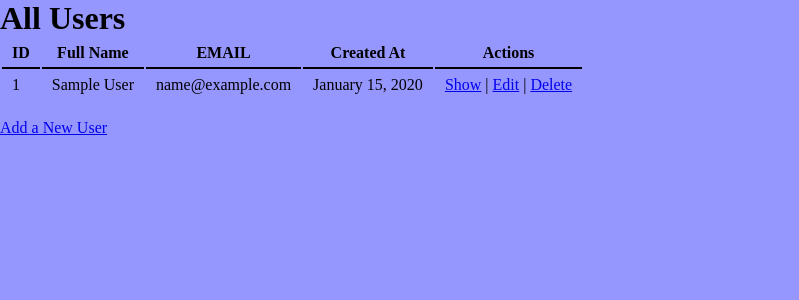
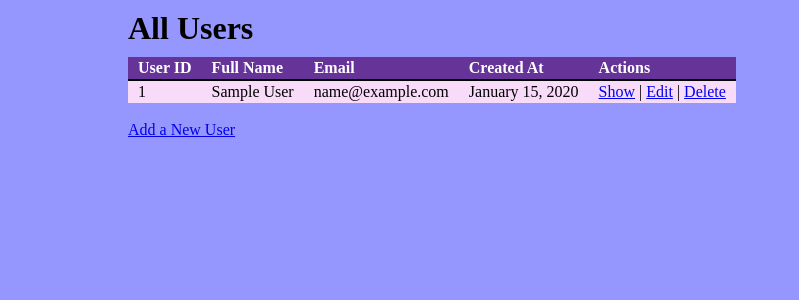
Before and after one commit to mjstafford/Python, a Flask app: template flask_mysql/assignments/users_CR/users_cr_app/templates/read.html in a window 1280 px wide. Shown: the top 300 px of the page, without its empty margins (0-799 px from the left). Run offline with Flask 2, Linux system fonts and the light colour scheme; the template is opened without the code that fills it: most values are stand-ins (such as "Sample title", 1, 10 or a date in 2020).

Commit message:
improved css formatting added

```diff
--- a/flask_mysql/assignments/users_CR/users_cr_app/controllers/users.py
+++ b/flask_mysql/assignments/users_CR/users_cr_app/controllers/users.py
@@ -5,7 +5,7 @@ from users_cr_app.models.user import User
 
 @app.route('/users')
 def read():
-    return render_template('read.html', all_users=User.get_all())
+    return render_template('read.html', all_users=User.get_all(), count=0)
 
 
 @app.route('/users/new')
--- a/flask_mysql/assignments/users_CR/users_cr_app/static/css/style.css
+++ b/flask_mysql/assignments/users_CR/users_cr_app/static/css/style.css
@@ -8,30 +8,90 @@ body {
     background-color: rgb(150, 150, 255);
 }
 
+.create-content-contianer,
+.read-container,
+.show-container,
+.update-container {
+    width: 80%;
+    margin: 0 auto;
+}
+
+.read-container>h1 {
+    margin: 10px 0;
+}
+
+/* read page */
+table {
+    /* remove automatic gaps between columns and row */
+    /* very helpful if you dont want ugly gaps when using background colors */
+    border-spacing: 0;
+}
+
 td,
 th {
     margin: 10px;
-    padding: 5px 10px;
+    padding: 2px 10px;
+    text-align: left;
+}
+
+thead {
+    background-color: rebeccapurple;
+    color: white;
+    border-collapse: collapse
 }
 
 th {
     border-bottom: 2px solid black;
 }
 
-/* form page */
+.color1 {
+    background-color: plum;
+}
+
+.color2 {
+    background-color: rgb(248, 219, 248);
+}
+
+
+
+/* create user page */
 .form-header,
 .show-header {
     display: flex;
-    justify-content: space-around;
+    justify-content: space-between;
     align-items: center;
+    margin: 2rem 0;
 }
 
 form {
     width: 60%;
-    margin: 0 auto;
+    /* margin: 0 auto; */
 }
 
 form>div {
     display: flex;
     flex-direction: column;
+    margin-bottom: 10px;
 }
+
+form>input {
+    margin-top: 20px;
+    box-shadow: 2px 2px black;
+}
+
+/* show page */
+
+#show-body {
+    border: 2px solid black;
+    display: flex;
+    flex-direction: column;
+    gap: 20px;
+}
+
+#show-bottom-links {
+    margin-top: 20px;
+}
+
+input[type="submit"]:hover {
+    cursor: pointer;
+}
--- a/flask_mysql/assignments/users_CR/users_cr_app/templates/create.html
+++ b/flask_mysql/assignments/users_CR/users_cr_app/templates/create.html
@@ -9,7 +9,7 @@
     <link rel="stylesheet" href="{{url_for('static', filename='css/style.css') }}">
 </head>
 
-<body>
+<body class="create-content-contianer">
     <div class="form-header">
         <h1>Add a New User</h1>
         <a href="/users">Home</a>
--- a/flask_mysql/assignments/users_CR/users_cr_app/templates/read.html
+++ b/flask_mysql/assignments/users_CR/users_cr_app/templates/read.html
@@ -9,19 +9,26 @@
     <link rel="stylesheet" href="{{url_for('static', filename='css/style.css') }}">
 </head>
 
-<body>
+<body class="read-container">
     <h1>All Users</h1>
 
     <table>
         <thead>
-            <th>ID</th>
+            <th>User ID</th>
             <th>Full Name</th>
-            <th>EMAIL</th>
+            <th>Email</th>
             <th>Created At</th>
             <th>Actions</th>
         </thead>
+
         {% for user in all_users %}
-        <tr>
+
+        {% if loop.index % 2 == 0 %}
+        <tr class="color1">
+            {% else %}
+        <tr class="color2">
+            {% endif %}
+            <!-- <p>{{ loop.index}}</p> -->
             <td>{{user.id}}</td>
             <td>{{user.first_name + " " + user.last_name}}</td>
             <td>{{user.email}}</td>
--- a/flask_mysql/assignments/users_CR/users_cr_app/templates/update.html
+++ b/flask_mysql/assignments/users_CR/users_cr_app/templates/update.html
@@ -9,7 +9,7 @@
     <link rel="stylesheet" href="{{url_for('static', filename='css/style.css') }}">
 </head>
 
-<body>
+<body class="update-container">
     <div class="form-header">
         <h1>Update User {{user.id}}</h1>
         <a href="/users">Home</a>
```
Also changed, not shown: flask_mysql/assignments/users_CR/users_cr_app/templates/show.html (+5 -3 lines).
